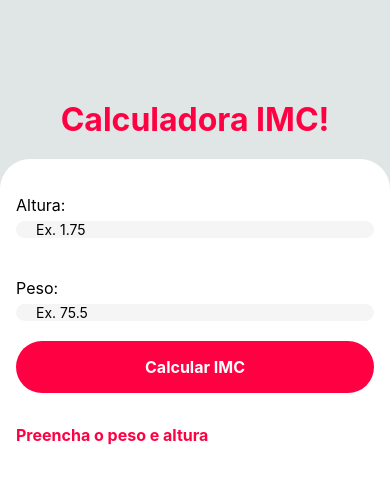
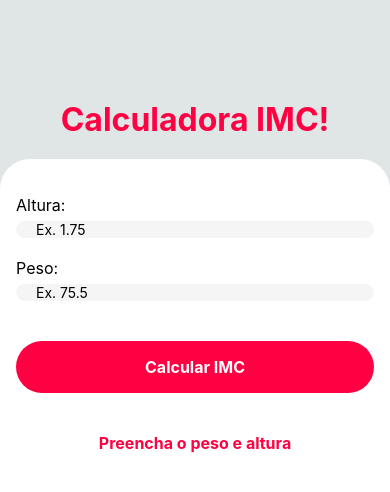
Before and after one commit to alvesdiogo/native-calc-imc, a React Native app: screen / in a window 390 px wide. Shown: the top 492 px of the page. Built offline with nearby package versions, Linux system fonts and the light colour scheme.

Commit message:
Criando script para start android, estilização e adicionando vibration

```diff
--- a/package.json
+++ b/package.json
@@ -7,7 +7,8 @@
     "start": "expo start",
     "android": "expo start --android",
     "ios": "expo start --ios",
-    "web": "expo start --web"
+    "web": "expo start --web",
+    "dev": "adb kill-server && scrcpy -Sw --no-audio & yarn android"
   },
   "dependencies": {
     "expo": "~54.0.31",
--- a/src/components/Form/ResultImc/index.js
+++ b/src/components/Form/ResultImc/index.js
@@ -6,7 +6,7 @@ export default function ResultImc(props) {
   return (
     <View style={styles.container}>
       <Text style={styles.text}>{props.message}</Text>
-      <Text style={styles.text}>{props.result}</Text>
+      <Text style={styles.result}>{props.result}</Text>
     </View>
   );
 }
--- a/src/components/Form/ResultImc/style.js
+++ b/src/components/Form/ResultImc/style.js
@@ -2,12 +2,20 @@ import { StyleSheet } from 'react-native';
 
 const styles = StyleSheet.create({
   container: {
-    marginTop: 32,
+    marginTop: 40,
+    textAlign: 'center',
   },
   text: {
     fontSize: 16,
     fontWeight: 'bold',
     color: '#FF0043',
+    textAlign: 'center',
+  },
+  result: {
+    fontSize: 40,
+    fontWeight: 'bold',
+    color: '#FF0043',
+    textAlign: 'center',
   },
 });
 
--- a/src/components/Form/index.js
+++ b/src/components/Form/index.js
@@ -1,4 +1,4 @@
-import { StyleSheet, Text, View, TextInput, TouchableOpacity } from 'react-native';
+import { StyleSheet, Text, View, TextInput, TouchableOpacity, Vibration } from 'react-native';
 import ResultImc from './ResultImc';
 import { useState } from 'react';
 import styles from './style';
@@ -7,16 +7,17 @@ export default function Form() {
   const [height, setHeight] = useState(null);
   const [weight, setWeight] = useState(null);
   const [message, setMessage] = useState('Preencha o peso e altura');
-  const [result, setResult] = useState(null);
+  const [imc, setImc] = useState(null);
   const [textButton, setTextButton] = useState('Calcular IMC');
   const [errorMessage, setErrorMessage] = useState(null);
 
   function imcCalculator() {
-    return setResult((weight / (height * height)).toFixed(2));
+    return setImc((weight / (height * height)).toFixed(2));
   }
 
   function verificationImc() {
-    if (result == null) {
+    if (imc == null) {
+      Vibration.vibrate();
       setErrorMessage('Campo obrigatório*');
       return;
     }
@@ -34,7 +35,7 @@ export default function Form() {
     }
 
     verificationImc();
-    setResult(null);
+    setImc(null);
     setTextButton('Calcular');
     setMessage('Preencha o peso e altura');
   }
@@ -66,7 +67,7 @@ export default function Form() {
         <Text style={styles.buttonText}>{textButton}</Text>
       </TouchableOpacity>
 
-      <ResultImc result={result} message={message} />
+      <ResultImc result={imc} message={message} />
     </View>
   );
 }
--- a/src/components/Form/style.js
+++ b/src/components/Form/style.js
@@ -15,7 +15,6 @@ const styles = StyleSheet.create({
   },
   inputContainer: {
     paddingTop: 20,
-    paddingBottom: 20,
     justifyContent: 'left',
     alignItems: 'flex-start',
   },
@@ -40,6 +39,7 @@ const styles = StyleSheet.create({
     padding: 16,
     alignItems: 'center',
     justifyContent: 'center',
+    marginTop: 40,
   },
   buttonText: {
     fontSize: 16,
```
Also changed, not shown: 1 other file (tests, documents, lock files or other folders).
